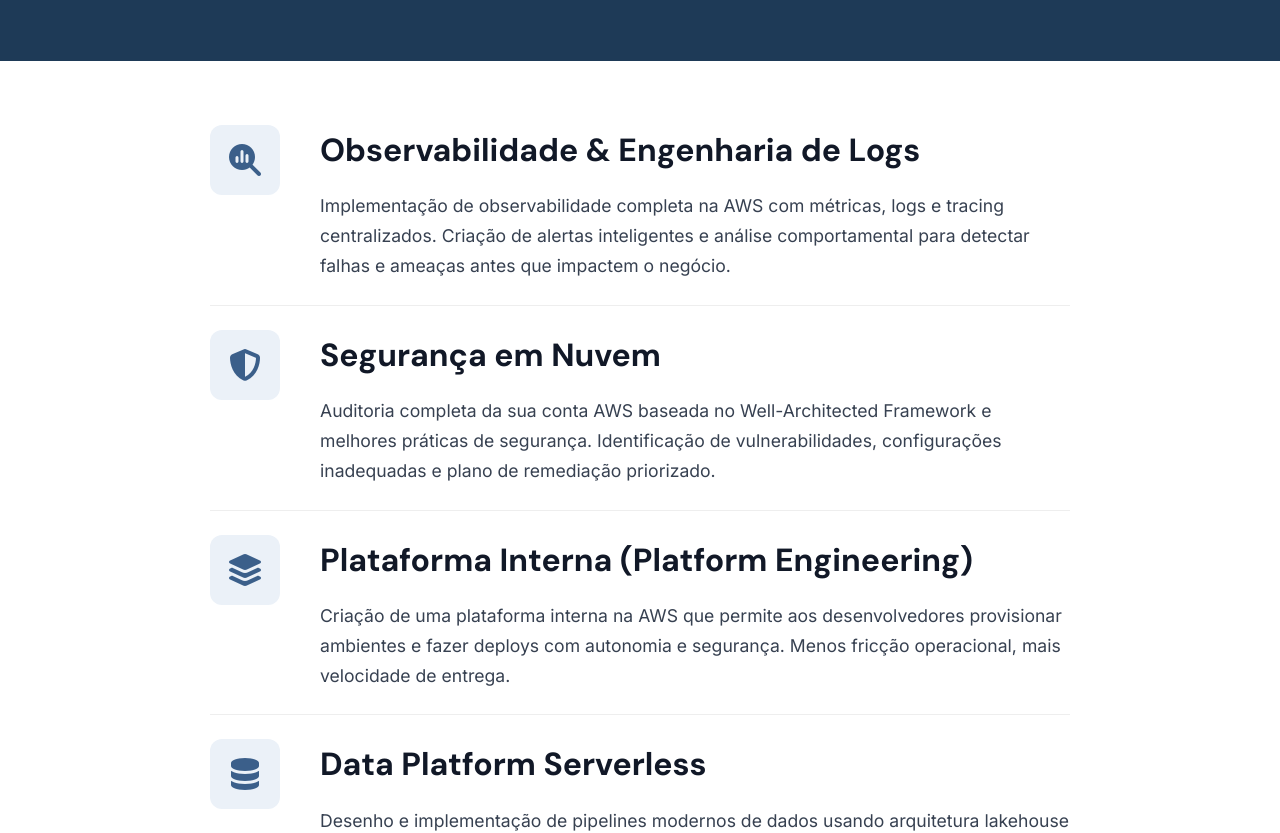
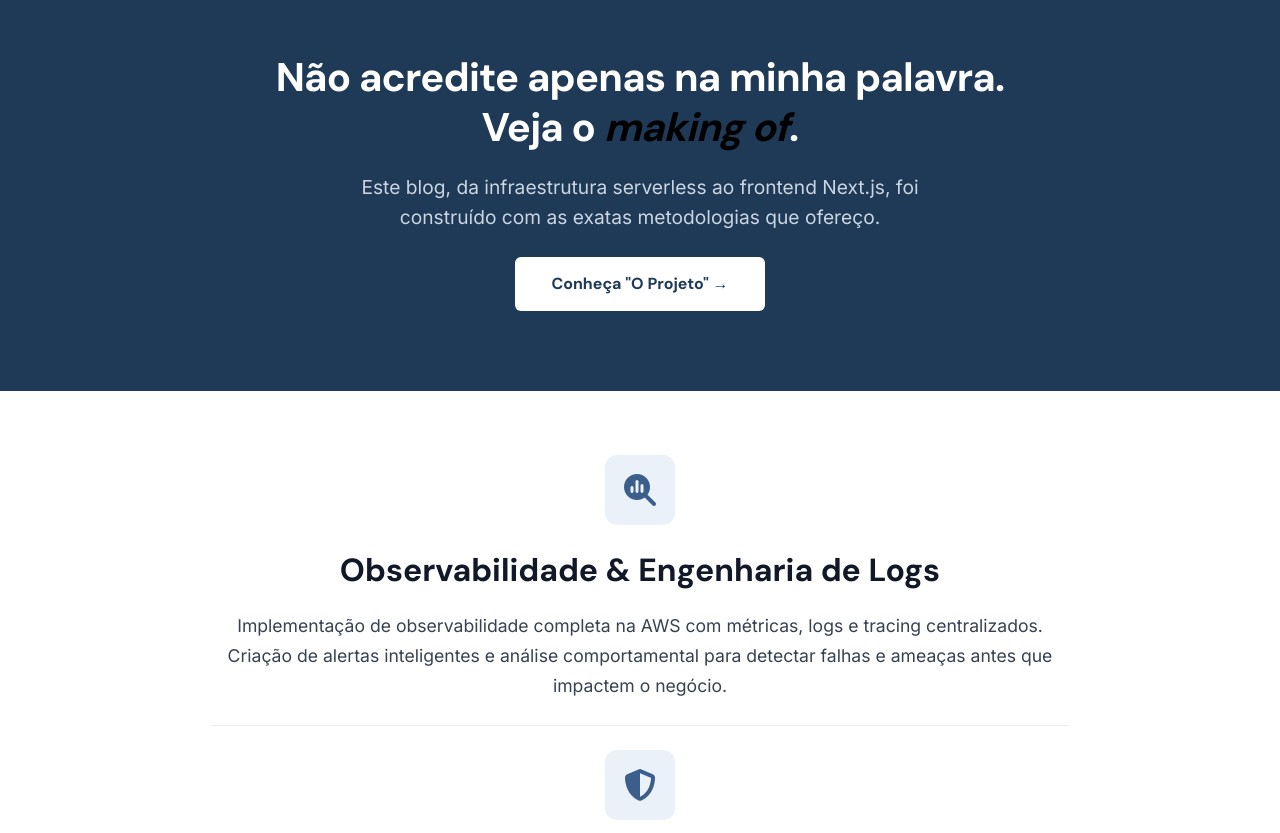
Before and after one commit to marcelo-jgoncalves/marcelo-goncalves-blog, a Next.js app in the folder frontend/: page /servicos in a window 1280 px wide. Shown: the part 1660-2493 px from the top of the page. Built offline with nearby package versions, Linux system fonts and the light colour scheme; no server answers.

Commit message:
style(servicos): ícone centralizado acima do título + rename Platform Engineering

```diff
--- a/frontend/app/servicos/page.tsx
+++ b/frontend/app/servicos/page.tsx
@@ -52,7 +52,7 @@ const servicosJsonLd = {
       { '@type': 'Offer', itemOffered: { '@type': 'Service', name: 'Desenvolvimento Serverless', description: 'Backends e APIs com AWS Lambda, API Gateway e DynamoDB.' } },
       { '@type': 'Offer', itemOffered: { '@type': 'Service', name: 'Observabilidade & Engenharia de Logs', description: 'Métricas, logs e tracing centralizados na AWS com alertas inteligentes.' } },
       { '@type': 'Offer', itemOffered: { '@type': 'Service', name: 'Segurança em Nuvem', description: 'Auditoria AWS baseada no Well-Architected Framework e melhores práticas de segurança.' } },
-      { '@type': 'Offer', itemOffered: { '@type': 'Service', name: 'Plataforma Interna (Platform Engineering)', description: 'Plataforma interna AWS para autonomia e segurança no provisionamento e deploys.' } },
+      { '@type': 'Offer', itemOffered: { '@type': 'Service', name: 'Engenharia de Plataforma', description: 'Plataforma interna AWS para autonomia e segurança no provisionamento e deploys.' } },
       { '@type': 'Offer', itemOffered: { '@type': 'Service', name: 'Data Platform Serverless', description: 'Pipelines modernos de dados com arquitetura lakehouse serverless.' } },
     ],
   },
@@ -146,7 +146,7 @@ export default function ServicosPage() {
         <div className="service-item">
           <div className="service-icon"><i className="fas fa-layer-group"></i></div>
           <div className="service-text">
-            <h2>Plataforma Interna (Platform Engineering)</h2>
+            <h2>Engenharia de Plataforma</h2>
             <p>Criação de uma plataforma interna na AWS que permite aos desenvolvedores provisionar ambientes e fazer deploys com autonomia e segurança. Menos fricção operacional, mais velocidade de entrega.</p>
           </div>
         </div>
--- a/frontend/app/servicos/servicos.css
+++ b/frontend/app/servicos/servicos.css
@@ -113,8 +113,6 @@
    ============================================================ */
 @media (min-width: 768px) {
   .services-content         { padding: var(--space-5) 20px; }
-  .service-item             { flex-direction: row; gap: 40px; text-align: left; }
-  .service-icon             { margin: 0; }
   .service-text h2          { font-size: 2rem; }
   .service-proof-fullwidth h2 { font-size: 2.5rem; }
   .service-proof-fullwidth p  { font-size: 1.2rem; }
```
